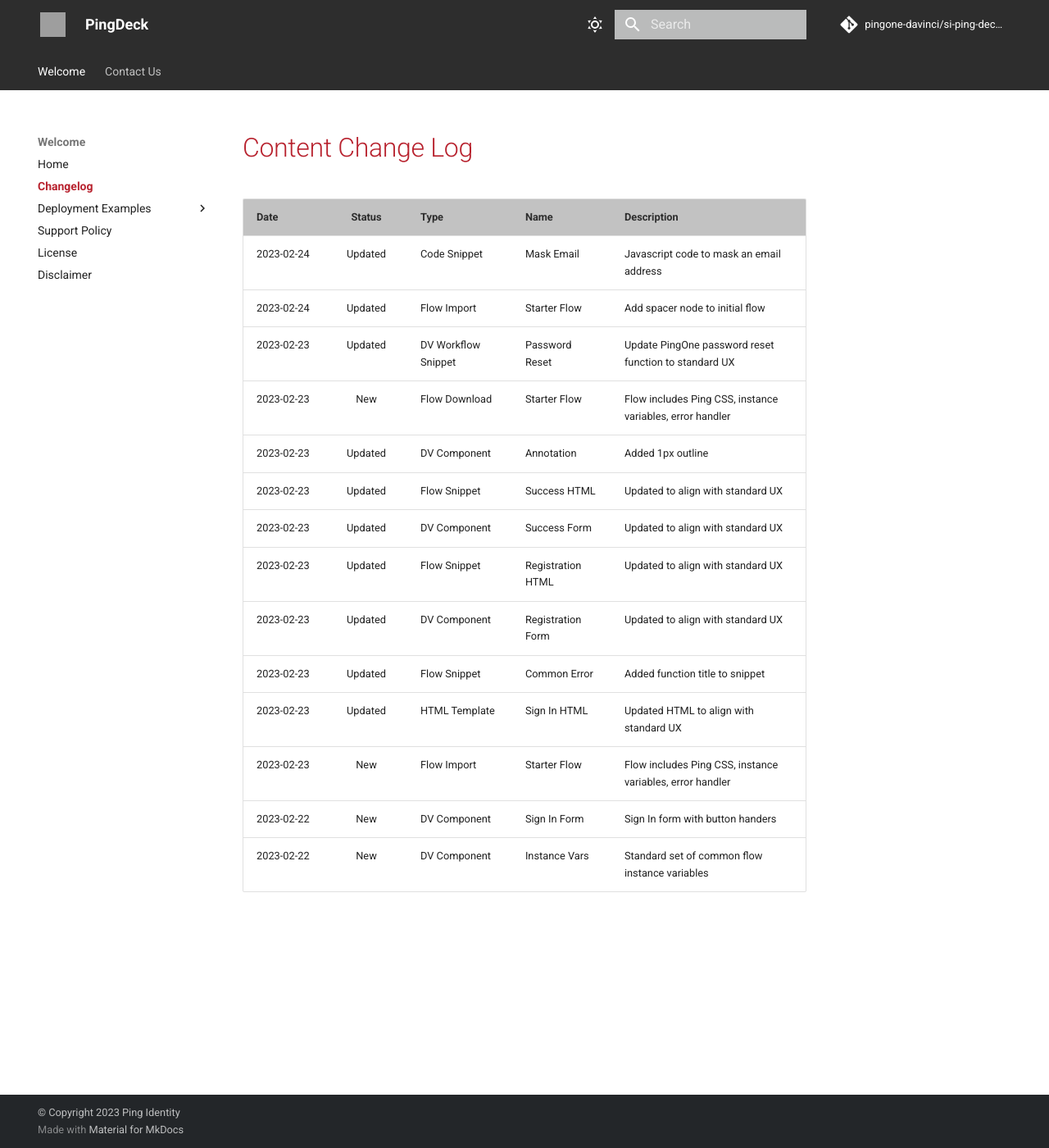
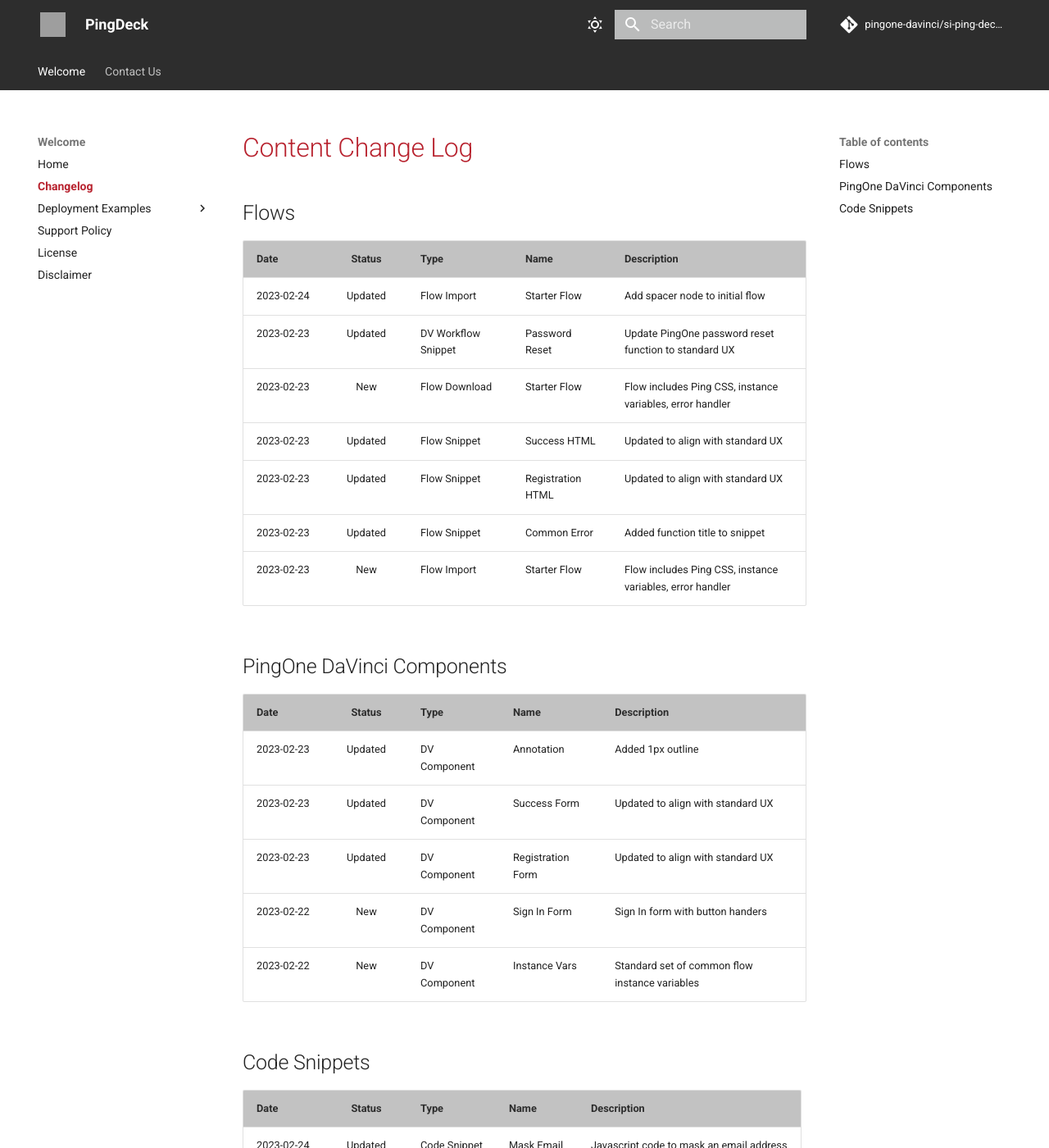
Before and after one commit to pingone-davinci/si-ping-deck-docs, an MkDocs documentation site: the page built from docs/changelog.md, in a window 1280 px wide and 1400 px high. Shown: the whole window at 82% size. Built offline with MkDocs 1.6.1 and Material for MkDocs 9.7.7, drawn with Linux system fonts in a browser that asks for light colours; comment, search, counter and statistics services are not loaded; grey boxes are pictures that could not be loaded.

Commit message:
Update changelog

```diff
--- a/docs/CHANGELOG.md
+++ b/docs/changelog.md
@@ -1,19 +1,31 @@
 
 # Content Change Log
+
+## Flows
+
+| Date  | Status | Type | Name | Description  |
+|---|:---:|---|---|---|
+| 2023-02-24 | Updated | Flow Import  | Starter Flow  | Add spacer node to initial flow |
+| 2023-02-23 | Updated | DV Workflow Snippet  | Password Reset | Update PingOne password reset function to standard UX |
+| 2023-02-23 | New | Flow Download  | Starter Flow | Flow includes Ping CSS, instance variables, error handler |
+| 2023-02-23 | Updated | Flow Snippet | Success HTML | Updated to align with standard UX |
+| 2023-02-23 | Updated | Flow Snippet | Registration HTML | Updated to align with standard UX |
+| 2023-02-23 | Updated | Flow Snippet | Common Error | Added function title to snippet |
+| 2023-02-23 | New | Flow Import  | Starter Flow | Flow includes Ping CSS, instance variables, error handler |
+
+## PingOne DaVinci Components
+
+| Date  | Status | Type | Name | Description  |
+|---|:---:|---|---|---|
+| 2023-02-23 | Updated | DV Component | Annotation | Added 1px outline |
+| 2023-02-23 | Updated | DV Component | Success Form | Updated to align with standard UX |
+| 2023-02-23 | Updated | DV Component | Registration Form | Updated to align with standard UX |
+| 2023-02-22 | New | DV Component  | Sign In Form | Sign In form with button handers |
+| 2023-02-22 | New | DV Component  | Instance Vars | Standard set of common flow instance variables |
+
+
+## Code Snippets
 
 | Date  | Status | Type | Name | Description  |
 |---|:---:|---|---|---|
 | 2023-02-24 | Updated | Code Snippet  | Mask Email  | Javascript code to mask an email address |
-| 2023-02-24 | Updated | Flow Import  | Starter Flow  | Add spacer node to initial flow |
-| 2023-02-23 | Updated | DV Workflow Snippet  | Password Reset | Update PingOne password reset function to standard UX |
-| 2023-02-23 | New | Flow Download  | Starter Flow | Flow includes Ping CSS, instance variables, error handler |
-| 2023-02-23 | Updated | DV Component | Annotation | Added 1px outline |
-| 2023-02-23 | Updated | Flow Snippet | Success HTML | Updated to align with standard UX |
-| 2023-02-23 | Updated | DV Component | Success Form | Updated to align with standard UX |
-| 2023-02-23 | Updated | Flow Snippet | Registration HTML | Updated to align with standard UX |
-| 2023-02-23 | Updated | DV Component | Registration Form | Updated to align with standard UX |
-| 2023-02-23 | Updated | Flow Snippet | Common Error | Added function title to snippet |
-| 2023-02-23 | Updated | HTML Template | Sign In HTML | Updated HTML to align with standard UX |
-| 2023-02-23 | New | Flow Import  | Starter Flow | Flow includes Ping CSS, instance variables, error handler |
-| 2023-02-22 | New | DV Component  | Sign In Form | Sign In form with button handers |
-| 2023-02-22 | New | DV Component  | Instance Vars | Standard set of common flow instance variables |
--- a/mkdocs.yml
+++ b/mkdocs.yml
@@ -54,7 +54,7 @@
 nav:
   - Welcome:
       - Home: "./README.md"
-      - Changelog: "./CHANGELOG.md"
+      - Changelog: "./changelog.md"
       - Deployment Examples:
           - Introduction: "deployment/introduction.md"
       - Support Policy: "home/supportPolicy.md"
```
